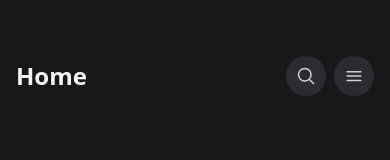
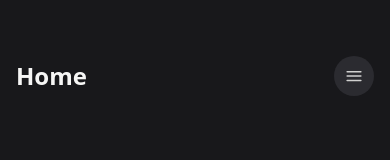
Before and after one commit to Stijn-Houwelijckx/obsense-dashboard-leen, a React (Vite) app: page / in a window 390 px wide. Shown: the top 160 px of the page. Built offline with nearby package versions, Linux system fonts and the light colour scheme; the HTML template or start-up script is replaced by a standard one.

Commit message:
style: make home responsive

```diff
--- a/src/pages/Home.tsx
+++ b/src/pages/Home.tsx
@@ -1,22 +1,18 @@
-import searchIcon from "../assets/img/search.svg";
 import Navigation from "components/Navigation";
 import NavigationDesktop from "components/NavigationDesktop";
 
 const Home = () => {
   return (
     <>
-      <div className="min-h-screen bg-secondary-900 px-4 text-neutral-50 mt-14">
-        <div className="flex items-center justify-between mb-10">
+      <div className="min-h-screen bg-secondary-900 pt-14 px-4 text-neutral-50 md:pl-[166px] md:pr-[74px]">
+        <div className="flex items-center justify-between mb-10 w-full">
           <h1 className="text-2xl font-bold">Home</h1>
           <div className="flex gap-2">
-            <div className="w-10 h-10 bg-secondary-800 rounded-full flex items-center justify-center">
-              <img src={searchIcon} alt="Search" className="w-5 h-5" />
-            </div>
             <div className="md:hidden">
               <Navigation />
             </div>
           </div>
-          <div className="hidden lg:block w-[250px]">
+          <div className="hidden md:block w-[250px]">
             <NavigationDesktop />
           </div>
         </div>
@@ -47,7 +43,6 @@ const Home = () => {
                   <div className="w-1/4 text-left">{item.likes}</div>
                   <div className="w-1/4 text-left">{item.views}</div>
                 </div>
-
                 {index < arr.length - 1 && (
                   <div className="mt-4 mb-4 border-b border-neutral-700" />
                 )}
```
